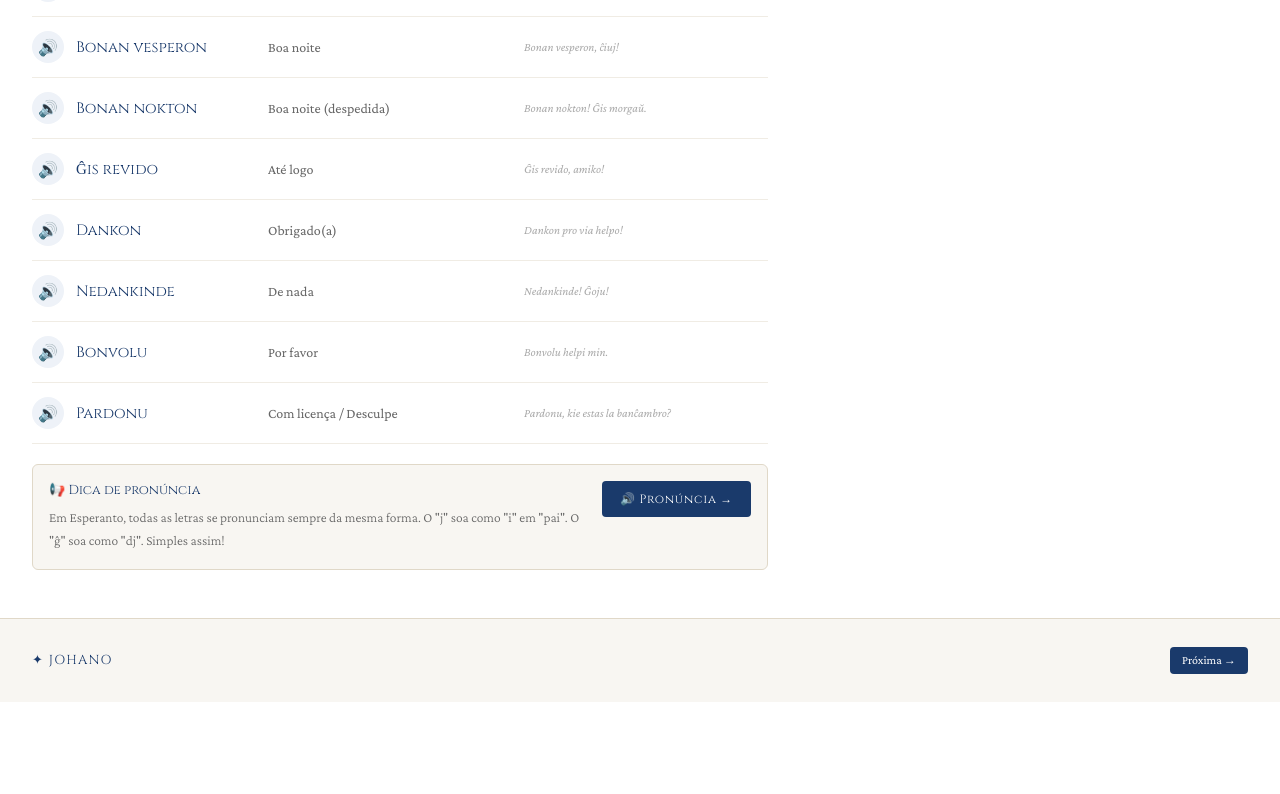
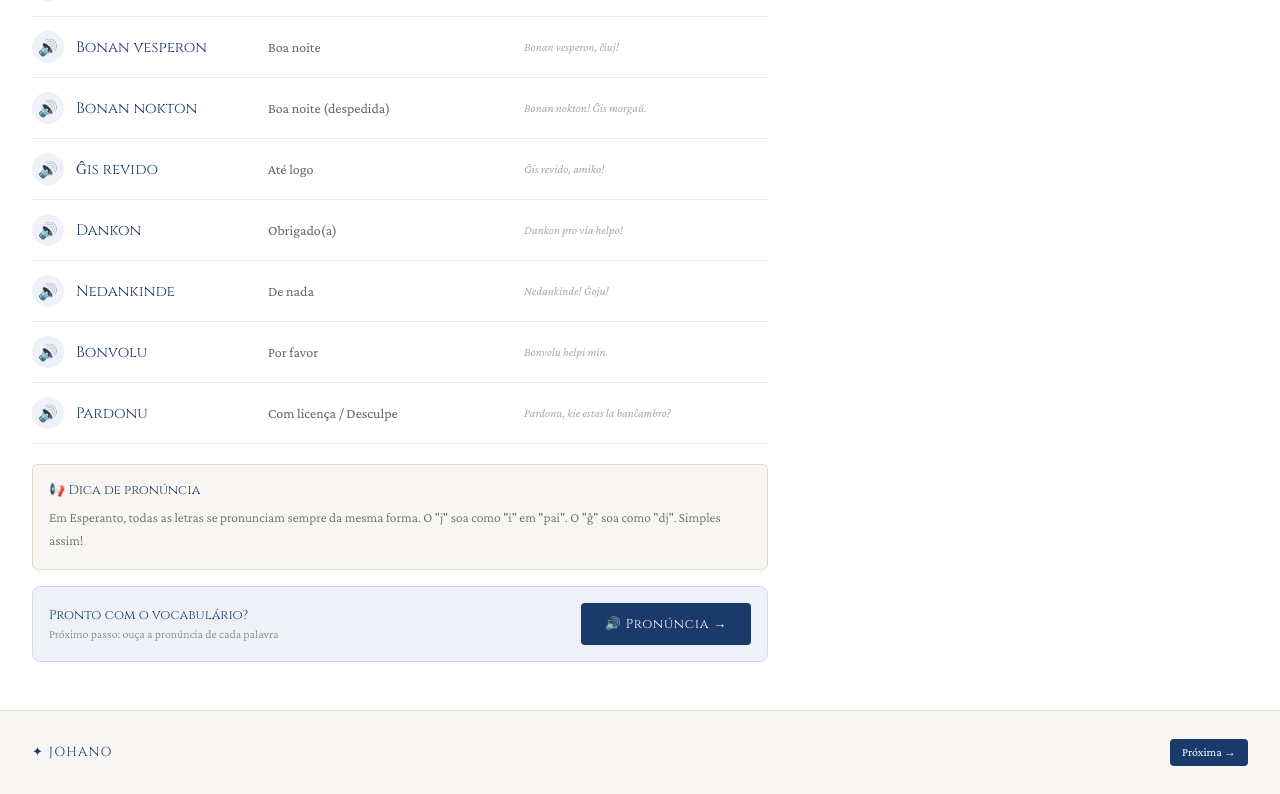
Before and after one commit to JohnVictori07/johano, a React (Vite) app: page /esperanto/licao/1 in a window 1280 px wide. Shown: the part 556-1350 px from the top of the page. Before the commit the page ends 1258 px from the top, so only its background shows below. Built offline with nearby package versions, Linux system fonts and the light colour scheme.

Commit message:
botoes de navegacao entre abas mais destacados

```diff
--- a/src/pages/EsperantoLicao.jsx
+++ b/src/pages/EsperantoLicao.jsx
@@ -733,13 +733,15 @@ export default function EsperantoLicao() {
             </div>
           ))}
           <div style={{ marginTop:'20px', padding:'16px', background:'#f8f6f2', borderRadius:'6px', border:'1px solid #e0d8c8' }}>
-            <div style={{ display:'flex', alignItems:'flex-start', justifyContent:'space-between', gap:'16px', flexWrap:'wrap' }}>
-              <div style={{ flex:1 }}>
-                <p style={{ fontFamily:"'Cinzel',serif", fontSize:'13px', color:'#1a3a6b', marginBottom:'8px' }}>📢 Dica de pronúncia</p>
-                <p style={{ fontSize:'13.5px', color:'#666', lineHeight:1.7, fontWeight:300 }}>{licao.pronuncia}</p>
-              </div>
-              <button onClick={()=>setAba('pronuncia')} style={{ background:'#1a3a6b', color:'#fff', border:'none', borderRadius:'4px', padding:'10px 18px', fontFamily:"'Cinzel',serif", fontSize:'12px', letterSpacing:'0.06em', cursor:'pointer', whiteSpace:'nowrap', flexShrink:0 }}>🔊 Pronúncia →</button>
+            <p style={{ fontFamily:"'Cinzel',serif", fontSize:'13px', color:'#1a3a6b', marginBottom:'8px' }}>📢 Dica de pronúncia</p>
+            <p style={{ fontSize:'13.5px', color:'#666', lineHeight:1.7, fontWeight:300 }}>{licao.pronuncia}</p>
+          </div>
+          <div style={{ marginTop:'16px', background:'#eef2f8', border:'1px solid #d0d8e8', borderRadius:'8px', padding:'16px', display:'flex', alignItems:'center', justifyContent:'space-between', gap:'12px' }}>
+            <div>
+              <p style={{ fontFamily:"'Cinzel',serif", fontSize:'13px', color:'#1a3a6b', marginBottom:'3px' }}>Pronto com o vocabulário?</p>
+              <p style={{ fontSize:'12px', color:'#888', fontWeight:300 }}>Próximo passo: ouça a pronúncia de cada palavra</p>
             </div>
+            <button onClick={()=>setAba('pronuncia')} style={{ background:'#1a3a6b', color:'#fff', border:'none', borderRadius:'4px', padding:'12px 24px', fontFamily:"'Cinzel',serif", fontSize:'13px', letterSpacing:'0.06em', cursor:'pointer', whiteSpace:'nowrap', flexShrink:0 }}>🔊 Pronúncia →</button>
           </div>
 
         </div>
@@ -761,8 +763,12 @@ export default function EsperantoLicao() {
             ))}
           </div>
 
-          <div style={{ marginTop:'20px', display:'flex', justifyContent:'flex-end' }}>
-            <button onClick={()=>setAba('dialogos')} style={{ background:'#1a3a6b', color:'#fff', border:'none', borderRadius:'4px', padding:'10px 18px', fontFamily:"'Cinzel',serif", fontSize:'12px', letterSpacing:'0.06em', cursor:'pointer' }}>💬 Diálogo →</button>
+          <div style={{ marginTop:'16px', background:'#eef2f8', border:'1px solid #d0d8e8', borderRadius:'8px', padding:'16px', display:'flex', alignItems:'center', justifyContent:'space-between', gap:'12px' }}>
+            <div>
+              <p style={{ fontFamily:"'Cinzel',serif", fontSize:'13px', color:'#1a3a6b', marginBottom:'3px' }}>Pronúncia praticada?</p>
+              <p style={{ fontSize:'12px', color:'#888', fontWeight:300 }}>Próximo passo: leia e ouça os diálogos</p>
+            </div>
+            <button onClick={()=>setAba('dialogos')} style={{ background:'#1a3a6b', color:'#fff', border:'none', borderRadius:'4px', padding:'12px 24px', fontFamily:"'Cinzel',serif", fontSize:'13px', letterSpacing:'0.06em', cursor:'pointer', whiteSpace:'nowrap', flexShrink:0 }}>💬 Diálogo →</button>
           </div>
         </div>
       )}
@@ -781,12 +787,16 @@ export default function EsperantoLicao() {
               ))}
             </div>
           ))}
-          <div style={{ padding:'14px', background:'#eef2f8', borderRadius:'6px', display:'flex', alignItems:'center', justifyContent:'space-between', gap:'16px', flexWrap:'wrap' }}>
+          <div style={{ padding:'14px', background:'#f8f6f2', borderRadius:'6px', border:'1px solid #e0d8c8', marginBottom:'12px' }}>
+            <p style={{ fontFamily:"'Cinzel',serif", fontSize:'13px', color:'#1a3a6b', marginBottom:'6px' }}>💡 Dica</p>
+            <p style={{ fontSize:'13px', color:'#555', fontWeight:300 }}>Leia o diálogo em voz alta antes de ouvir. Compare sua pronúncia com o áudio!</p>
+          </div>
+          <div style={{ background:'#eef2f8', border:'1px solid #d0d8e8', borderRadius:'8px', padding:'16px', display:'flex', alignItems:'center', justifyContent:'space-between', gap:'12px' }}>
             <div>
-              <p style={{ fontFamily:"'Cinzel',serif", fontSize:'13px', color:'#1a3a6b', marginBottom:'6px' }}>💡 Dica</p>
-              <p style={{ fontSize:'13px', color:'#555', fontWeight:300 }}>Leia o diálogo em voz alta antes de ouvir. Compare sua pronúncia com o áudio!</p>
+              <p style={{ fontFamily:"'Cinzel',serif", fontSize:'13px', color:'#1a3a6b', marginBottom:'3px' }}>Diálogo praticado?</p>
+              <p style={{ fontSize:'12px', color:'#888', fontWeight:300 }}>Próximo passo: teste seus conhecimentos</p>
             </div>
-            <button onClick={()=>setAba('exercicios')} style={{ background:'#1a3a6b', color:'#fff', border:'none', borderRadius:'4px', padding:'10px 18px', fontFamily:"'Cinzel',serif", fontSize:'12px', letterSpacing:'0.06em', cursor:'pointer', whiteSpace:'nowrap', flexShrink:0 }}>✏️ Exercícios →</button>
+            <button onClick={()=>setAba('exercicios')} style={{ background:'#c9a650', color:'#1a3a6b', border:'none', borderRadius:'4px', padding:'12px 24px', fontFamily:"'Cinzel',serif", fontSize:'13px', letterSpacing:'0.06em', cursor:'pointer', whiteSpace:'nowrap', flexShrink:0, fontWeight:600 }}>✏️ Exercícios →</button>
           </div>
 
         </div>
```
